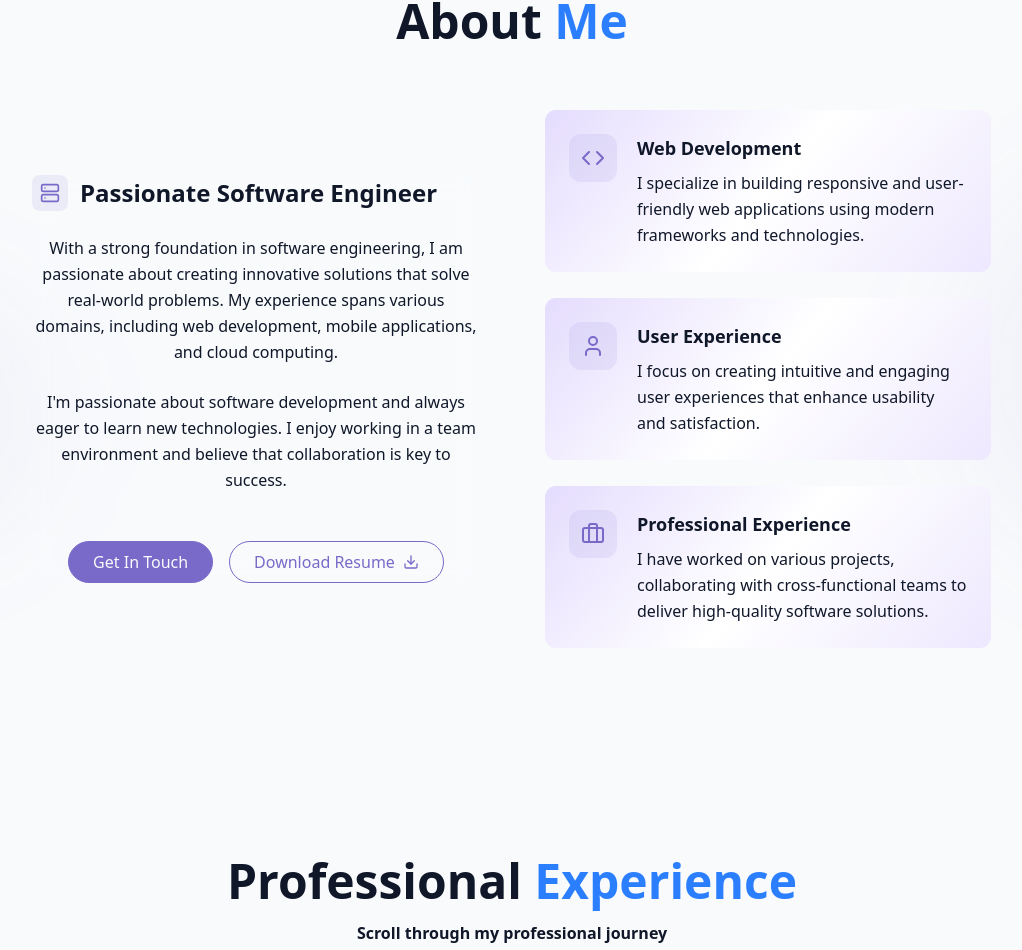
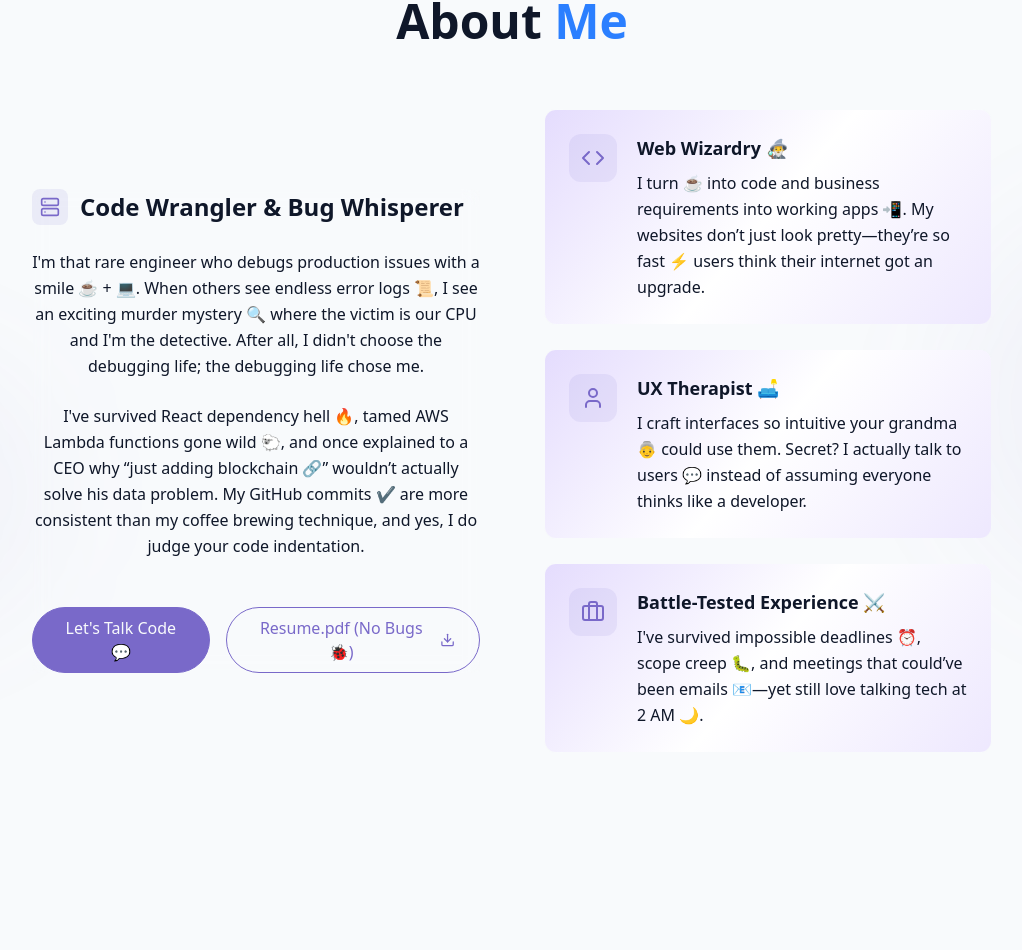
Before and after one commit to robert-nguyenn/personal-site, a React (Vite) app: page / in a window 1280 px wide. Shown: the part 915-1865 px from the top of the page, without its empty margins (128-1150 px from the left). Built offline with nearby package versions, Linux system fonts and the light colour scheme.

Commit message:
style: Revamp AboutSection with playful language and emoji enhancements; update titles and descriptions for a more engaging presentation

```diff
--- a/src/components/AboutSection.jsx
+++ b/src/components/AboutSection.jsx
@@ -19,25 +19,26 @@ export const AboutSection = () => {
         </div>
 
         <div className="grid grid-cols-1 md:grid-cols-2 gap-12 lg:gap-16 items-center">
+          {/* Left Side */}
           <div className="space-y-6 backdrop-blur-sm">
             <h3 className="text-2xl font-semibold flex items-center">
               <span className="bg-primary/10 p-2 rounded-lg mr-3">
                 <Server className="h-5 w-5 text-primary"/>
               </span>
-              <span>Passionate Software Engineer</span>
+              <span>Code Wrangler & Bug Whisperer</span>
             </h3>
 
             <p className="text-muted-foreground leading-relaxed">
-              With a strong foundation in software engineering, I am passionate about creating innovative solutions that solve real-world problems. My experience spans various domains, including web development, mobile applications, and cloud computing.
+              I'm that rare engineer who debugs production issues with a smile ☕ + 💻. When others see endless error logs 📜, I see an exciting murder mystery 🔍 where the victim is our CPU and I'm the detective. After all, I didn't choose the debugging life; the debugging life chose me.
             </p>
 
             <p className="text-muted-foreground leading-relaxed">
-              I'm passionate about software development and always eager to learn new technologies. I enjoy working in a team environment and believe that collaboration is key to success.
+              I've survived React dependency hell 🔥, tamed AWS Lambda functions gone wild 🐑, and once explained to a CEO why “just adding blockchain 🔗” wouldn’t actually solve his data problem. My GitHub commits ✔️ are more consistent than my coffee brewing technique, and yes, I do judge your code indentation.
             </p>
 
             <div className="flex flex-col sm:flex-row gap-4 pt-6 justify-center">
               <a href="#contact" className="cosmic-button group relative overflow-hidden">
-                <span className="relative z-10">Get In Touch</span>
+                <span className="relative z-10">Let's Talk Code 💬</span>
                 <span className="absolute inset-0 bg-primary/20 group-hover:bg-primary/40 transform scale-x-0 group-hover:scale-x-100 transition-transform origin-left duration-300"></span>
               </a>
 
@@ -46,7 +47,7 @@ export const AboutSection = () => {
                 download
                 className="px-6 py-2 rounded-full border border-primary text-primary hover:bg-primary hover:text-white transition-all duration-300 hover:shadow-md hover:shadow-primary/20 flex items-center justify-center gap-2 group"
               >
-                <span>Download Resume</span>
+                <span>Resume.pdf (No Bugs 🐞)</span>
                 <svg xmlns="http://www.w3.org/2000/svg" width="16" height="16" viewBox="0 0 24 24" fill="none" stroke="currentColor" strokeWidth="2" strokeLinecap="round" strokeLinejoin="round" className="transform group-hover:translate-y-1 transition-transform">
                   <path d="M21 15v4a2 2 0 0 1-2 2H5a2 2 0 0 1-2-2v-4"/>
                   <polyline points="7 10 12 15 17 10"/>
@@ -56,6 +57,7 @@ export const AboutSection = () => {
             </div>
           </div>
 
+          {/* Right Side: Emoji-fied Cards */}
           <div className="grid grid-cols-1 gap-6">
             <div className="gradient-border p-6 card-hover backdrop-blur-sm group">
               <div className="flex items-start gap-5">
@@ -63,9 +65,9 @@ export const AboutSection = () => {
                   <Code className="h-6 w-6 text-primary"/>
                 </div>
                 <div className="text-left">
-                  <h4 className="font-semibold text-lg mb-2 group-hover:text-primary transition-colors">Web Development</h4>
+                  <h4 className="font-semibold text-lg mb-2 group-hover:text-primary transition-colors">Web Wizardry 🧙‍♂️</h4>
                   <p className="text-muted-foreground leading-relaxed">
-                    I specialize in building responsive and user-friendly web applications using modern frameworks and technologies.
+                    I turn ☕ into code and business requirements into working apps 📲. My websites don’t just look pretty—they’re so fast ⚡ users think their internet got an upgrade.
                   </p>
                 </div>
               </div>
@@ -77,9 +79,9 @@ export const AboutSection = () => {
                   <User className="h-6 w-6 text-primary"/>
                 </div>
                 <div className="text-left">
-                  <h4 className="font-semibold text-lg mb-2 group-hover:text-primary transition-colors">User Experience</h4>
+                  <h4 className="font-semibold text-lg mb-2 group-hover:text-primary transition-colors">UX Therapist 🛋️</h4>
                   <p className="text-muted-foreground leading-relaxed">
-                    I focus on creating intuitive and engaging user experiences that enhance usability and satisfaction.
+                    I craft interfaces so intuitive your grandma 👵 could use them. Secret? I actually talk to users 💬 instead of assuming everyone thinks like a developer.
                   </p>
                 </div>
               </div>
@@ -91,9 +93,9 @@ export const AboutSection = () => {
                   <Briefcase className="h-6 w-6 text-primary"/>
                 </div>
                 <div className="text-left">
-                  <h4 className="font-semibold text-lg mb-2 group-hover:text-primary transition-colors">Professional Experience</h4>
+                  <h4 className="font-semibold text-lg mb-2 group-hover:text-primary transition-colors">Battle-Tested Experience ⚔️</h4>
                   <p className="text-muted-foreground leading-relaxed">
-                    I have worked on various projects, collaborating with cross-functional teams to deliver high-quality software solutions.
+                    I've survived impossible deadlines ⏰, scope creep 🐛, and meetings that could’ve been emails 📧—yet still love talking tech at 2 AM 🌙.
                   </p>
                 </div>
               </div>
@@ -103,4 +105,4 @@ export const AboutSection = () => {
       </div>
     </section>
   );
-}
+};
```
